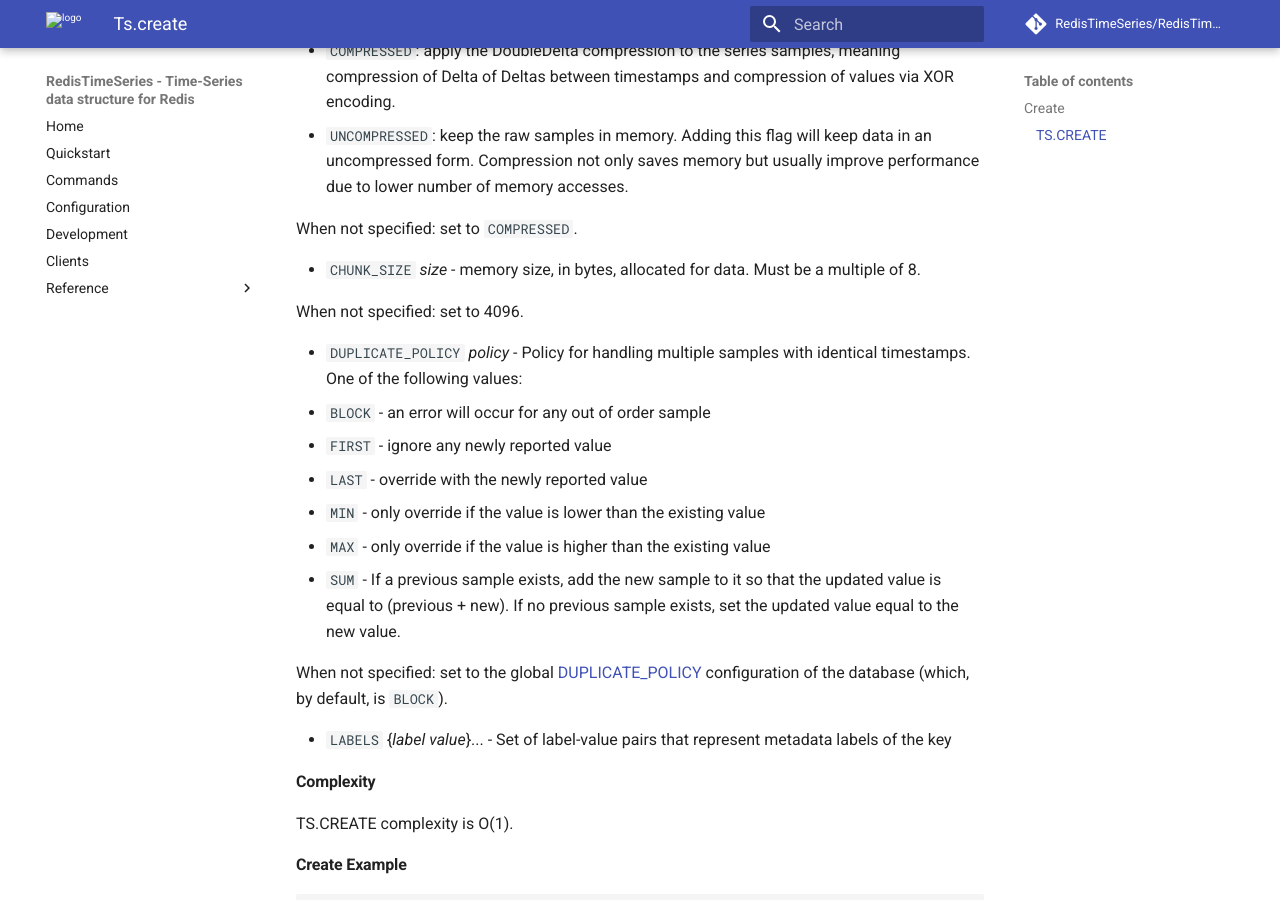
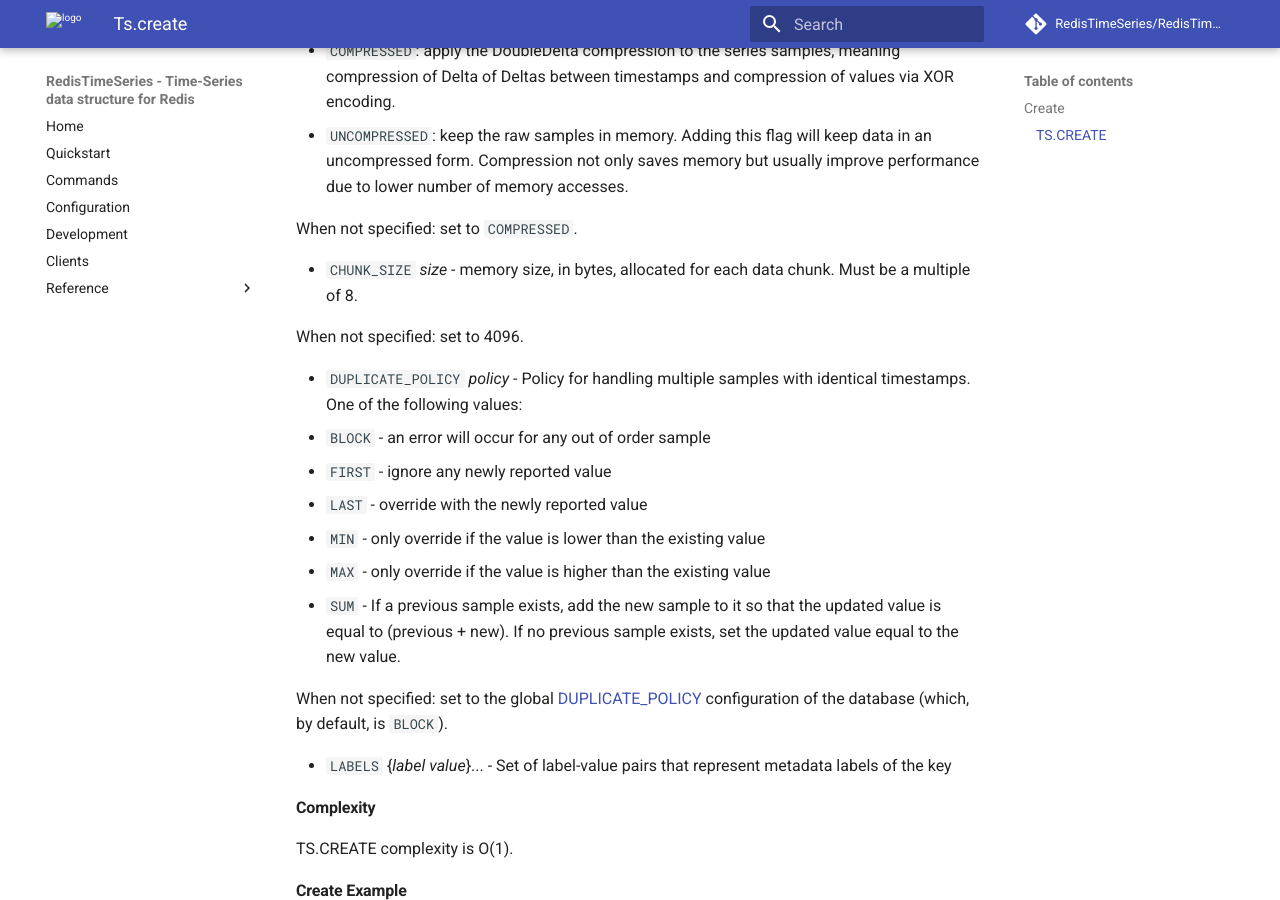
Before and after one commit to RedisTimeSeries/RedisTimeSeries, an MkDocs documentation site: the page built from docs/commands/ts.create.md, in a window 1280 px wide and 900 px high, scrolled down 629 px. Built offline with MkDocs 1.6.1 and Material for MkDocs 9.7.7, drawn with Linux system fonts in a browser that asks for light colours; comment, search, counter and statistics services are not loaded.

Commit message:
Update ts.create.md

```diff
--- a/docs/commands/ts.create.md
+++ b/docs/commands/ts.create.md
@@ -25,7 +25,7 @@
 
    When not specified: set to `COMPRESSED`.
 
-- `CHUNK_SIZE` _size_ - memory size, in bytes, allocated for data. Must be a multiple of 8.
+- `CHUNK_SIZE` _size_ - memory size, in bytes, allocated for each data chunk. Must be a multiple of 8.
 
    When not specified: set to 4096.
 
```
